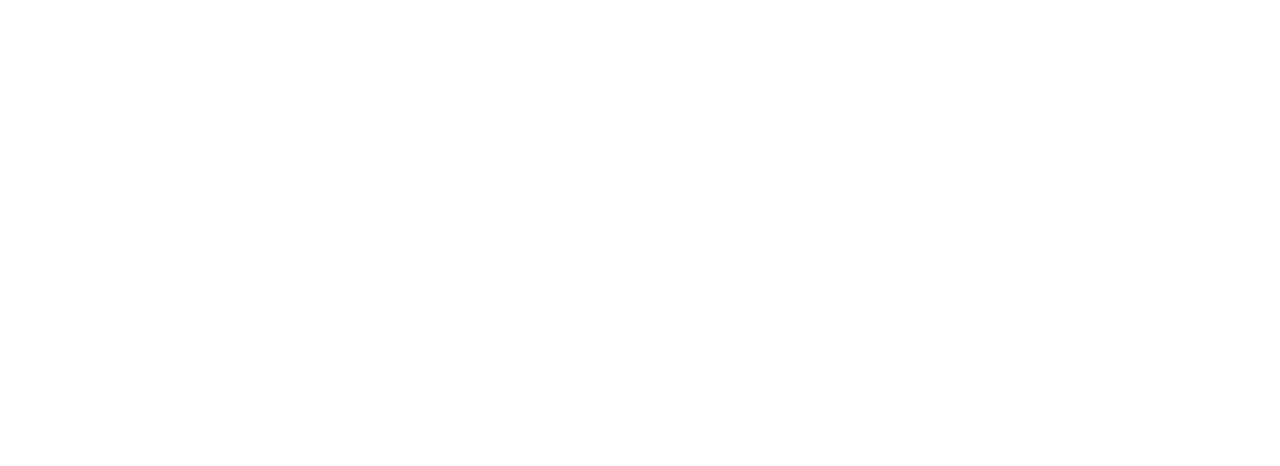
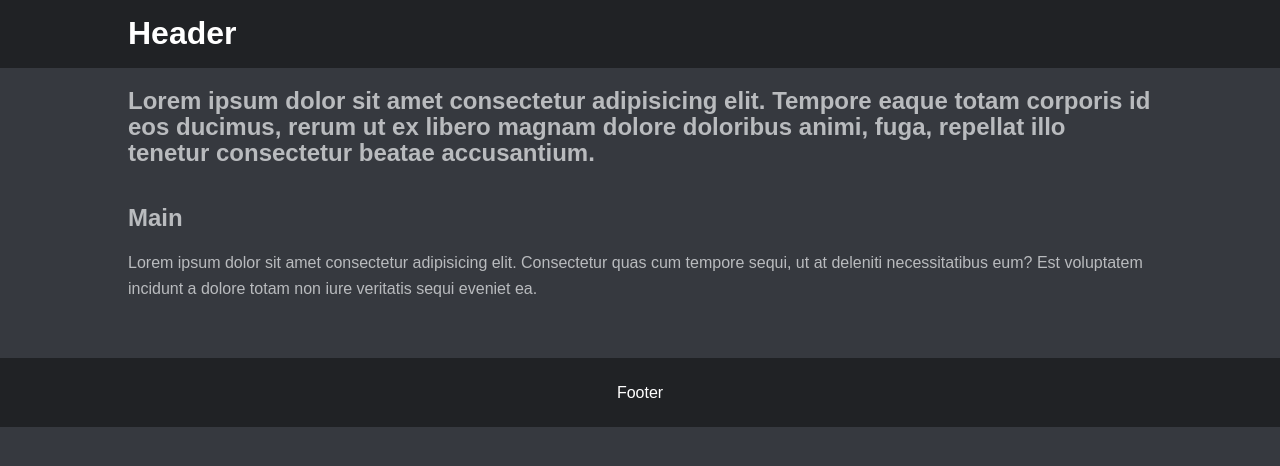
Before and after one commit to jensgost/Inl-mningsuppgift1_JS, a plain HTML site: page index.html in a window 1280 px wide. Drawn offline with Linux system fonts and the light colour scheme.

Commit message:
Added html + css
Created a basic layout of the website

```diff
--- a/CSS/style.css
+++ b/CSS/style.css
@@ -0,0 +1,35 @@
+body{
+    background-color:#36393f;
+    color:#b9bbbe;
+    font-family:Arial, Helvetica, sans-serif;
+    font-size: 16px;
+    line-height: 1.6em;
+    margin:0;
+}
+
+.container{
+    width: 80%;
+    margin:auto;
+    overflow:hidden;
+}
+
+#main-header{
+    background-color:#202225;
+    color:#ffffff;
+}
+
+#main-footer{
+    background-color:#202225;
+    color:#ffffff;
+    text-align: center;
+    padding: 6px;
+    margin-top:40px;
+}
+
+/* mobilanpassat, uttökar så main täcker hela skärmen*/
+@media(max-width:600px){
+    #main{
+        width: 100%;
+        float:none;
+    }
+}
--- a/index.html
+++ b/index.html
@@ -7,6 +7,30 @@
     <link rel="stylesheet" href="css/style.css">
 </head>
 <body>
+    <header id="main-header">
+        <div class="container">
+            <h1>Header</h1>
+        </div>
+    </header>
+
+    <section id="hero">
+        <div class="container">
+            <h1>
+                Lorem ipsum dolor sit amet consectetur adipisicing elit. Tempore eaque totam corporis id eos ducimus, rerum ut ex libero magnam dolore doloribus animi, fuga, repellat illo tenetur consectetur beatae accusantium.
+            </h1>
+        </div>
+    </section>
+
+    <div class="container">
+        <section id="main">
+            <h1>Main</h1>
+            <p>Lorem ipsum dolor sit amet consectetur adipisicing elit. Consectetur quas cum tempore sequi, ut at deleniti necessitatibus eum? Est voluptatem incidunt a dolore totam non iure veritatis sequi eveniet ea.</p>
+        </section>
+    </div>
+
+    <footer id="main-footer">
+        <p>Footer</p>
+    </footer>
 
   <script> src="main.js" </script>
 </body>
```
